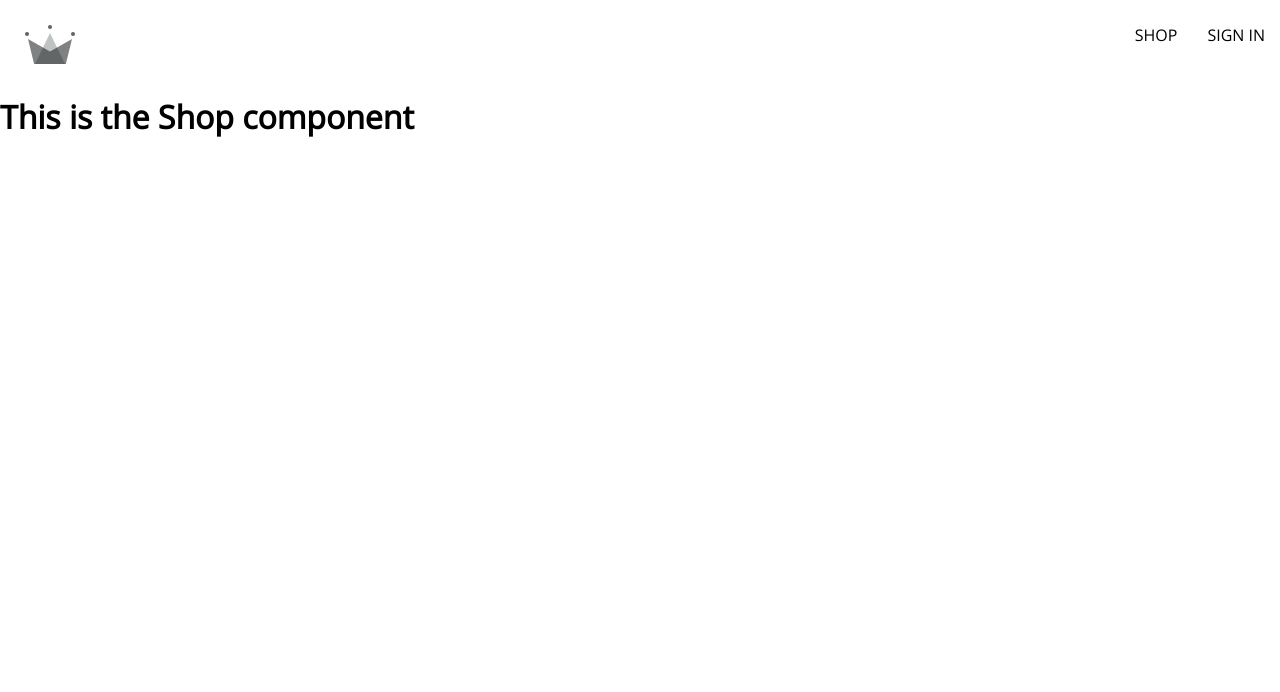
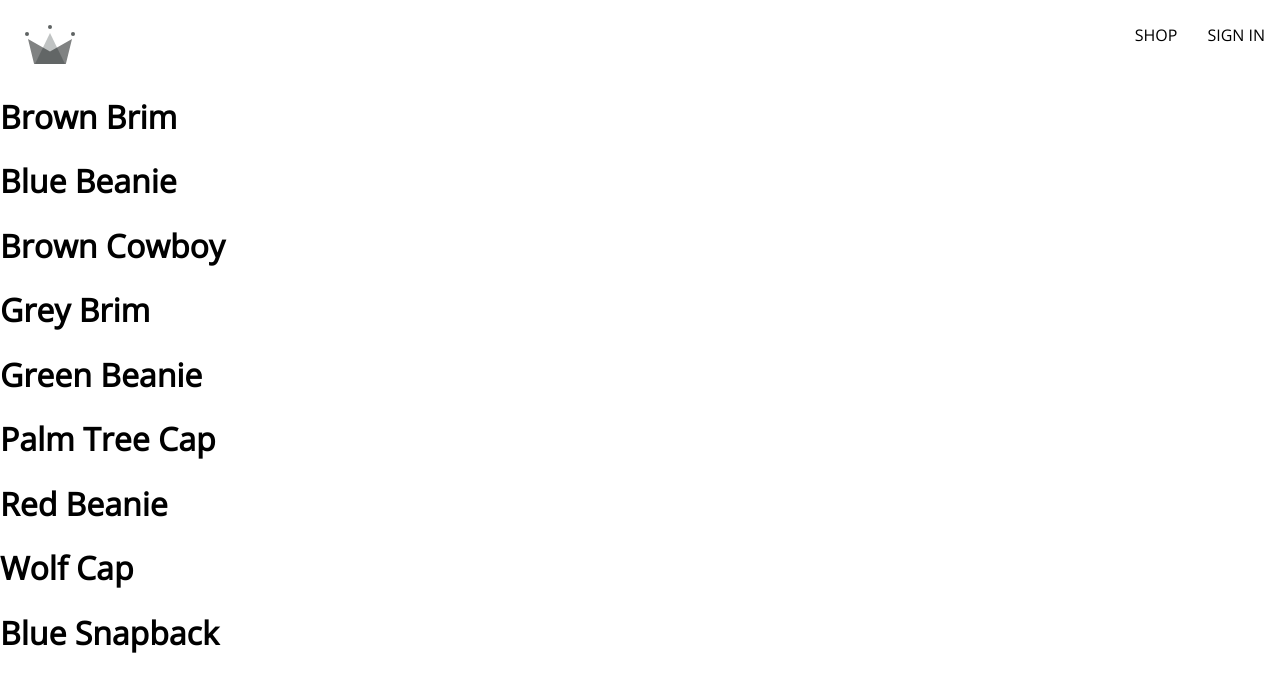
Before and after one commit to j-a-black/ztm-tut-2, a React (Create React App) app: page /shop in a window 1280 px wide. Shown: the top 692 px of the page. Built offline with nearby package versions, Linux system fonts and the light colour scheme; no server answers.

Commit message:
started shop page

```diff
--- a/src/App.js
+++ b/src/App.js
@@ -3,10 +3,7 @@
 import Home from "./routes/home/home.component";
 import Navigation from "./routes/navigation/navigation.component";
 import Authentication from "./routes/authentication/authentication.component";
-
-const Shop = () => {
-  return <h1>This is the Shop component</h1>;
-};
+import Shop from "./routes/shop/shop.component";
 
 const App = () => {
   return (
--- /dev/null
+++ b/src/routes/shop/shop.component.jsx
@@ -0,0 +1,15 @@
+import SHOP_DATA from "../../shop-data.json";
+
+const Shop = () => {
+  return (
+    <div>
+      {SHOP_DATA.map(({ id, name }) => (
+        <div key={id}>
+          <h1>{name}</h1>
+        </div>
+      ))}
+    </div>
+  );
+};
+
+export default Shop;
--- /dev/null
+++ b/src/shop-data.json
@@ -0,0 +1,56 @@
+[
+  {
+    "id": 1,
+    "name": "Brown Brim",
+    "imageUrl": "https://i.ibb.co/ZYW3VTp/brown-brim.png",
+    "price": 25
+  },
+  {
+    "id": 2,
+    "name": "Blue Beanie",
+    "imageUrl": "https://i.ibb.co/ypkgK0X/blue-beanie.png",
+    "price": 18
+  },
+  {
+    "id": 3,
+    "name": "Brown Cowboy",
+    "imageUrl": "https://i.ibb.co/QdJwgmp/brown-cowboy.png",
+    "price": 35
+  },
+  {
+    "id": 4,
+    "name": "Grey Brim",
+    "imageUrl": "https://i.ibb.co/RjBLWxB/grey-brim.png",
+    "price": 25
+  },
+  {
+    "id": 5,
+    "name": "Green Beanie",
+    "imageUrl": "https://i.ibb.co/YTjW3vF/green-beanie.png",
+    "price": 18
+  },
+  {
+    "id": 6,
+    "name": "Palm Tree Cap",
+    "imageUrl": "https://i.ibb.co/rKBDvJX/palm-tree-cap.png",
+    "price": 14
+  },
+  {
+    "id": 7,
+    "name": "Red Beanie",
+    "imageUrl": "https://i.ibb.co/bLB646Z/red-beanie.png",
+    "price": 18
+  },
+  {
+    "id": 8,
+    "name": "Wolf Cap",
+    "imageUrl": "https://i.ibb.co/1f2nWMM/wolf-cap.png",
+    "price": 14
+  },
+  {
+    "id": 9,
+    "name": "Blue Snapback",
+    "imageUrl": "https://i.ibb.co/X2VJP2W/blue-snapback.png",
+    "price": 16
+  }
+]
```
